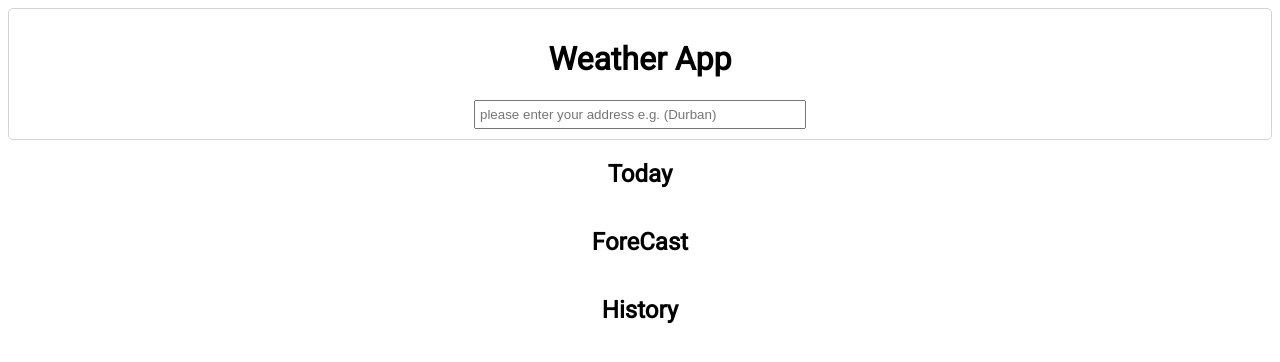
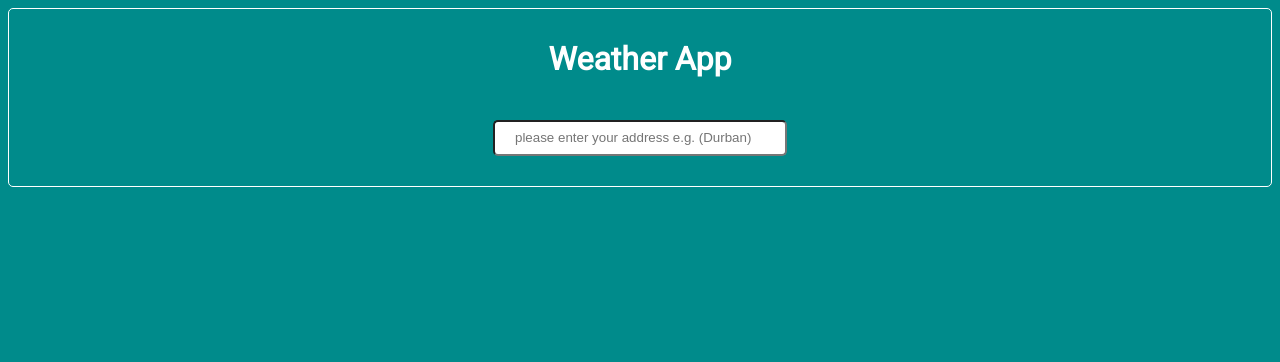
Before and after one commit to PigeonMayo/weatherapp, a React (Create React App) app: page / in a window 1280 px wide. Shown: the top 362 px of the page. Built offline with nearby package versions, Linux system fonts and the light colour scheme.

Commit message:
styling added on history cards

```diff
--- a/public/index.html
+++ b/public/index.html
@@ -26,9 +26,9 @@
     -->
     <title>React App</title>
   </head>
-  <body>
+  <body style="background-color: darkcyan; color: white;">
     <noscript>You need to enable JavaScript to run this app.</noscript>
-    <div id="root"></div>
+    <div  id="root"></div>
     <!--
       This HTML file is a template.
       If you open it directly in the browser, you will see an empty page.
--- a/src/App.css
+++ b/src/App.css
@@ -3,4 +3,5 @@
 
 .app-header{
     font-family: 'Roboto';
+
 }
--- a/src/components/SearchBar.css
+++ b/src/components/SearchBar.css
@@ -1,5 +1,5 @@
 .search-bar {
-    border: 1px solid lightgray;
+    border: 1px solid white;
     border-radius: 5px;
     padding: 10px;
 }
@@ -11,7 +11,12 @@
 }
 
 .search-bar input{
-  padding: .25rem;
-  height: 1.10rem;
-  width: 20rem;
+  -webkit-border-radius: 20px;
+    -moz-border-radius: 20px;
+     border-radius: 5px;
+     width: 250px;
+     height: 30px;
+     padding-left: 20px;
+     padding-right: 20px;
+     margin: 20px 0
 }
--- a/src/components/Today.css
+++ b/src/components/Today.css
@@ -1,5 +1,5 @@
 
-.weather-card-today  {
+.weather-card-today {
     /* Add shadows to create the "card" effect */
     border-radius:10px;
 	  -webkit-border-radius:10px;
@@ -14,6 +14,8 @@
     padding-top: .25rem;
 
   }
+
+
 
   .weather-card-today img{
     padding-bottom: .5rem;
--- a/src/components/WeatherList.css
+++ b/src/components/WeatherList.css
@@ -20,8 +20,8 @@
   .weather-history {
     margin-top: 20px ;
     display: grid;
-    grid-template-columns: 250px 250px 250px 250px 250px 250px;
-    grid-gap: 50px;
+    columns: 6 250px;
+    column-gap: 10px;
     justify-content: center;
     align-items: center;
 
--- a/src/components/WeatherList.js
+++ b/src/components/WeatherList.js
@@ -25,16 +25,29 @@ function WeatherList({weatherToday,weatherForecast,weatherHistory}){
 
 
 
-
-
     return <div>
 
+        { weatherToday.current &&
+        <div>
             <h2 style={{textAlign: 'center'}}>Today</h2>
             <div className='weather-today' >{weatherTodayList(weatherToday)}</div>
+        </div>
+
+        }
+
+        { weatherForecast.length >0  &&
+            <div>
             <h2 style={{textAlign: 'center'}}>ForeCast</h2>
             <div className='weather-forecast'>{weatherForecastList}</div>
+            </div>
+        }
+
+        { weatherHistory.length > 0 &&
+            <div>
                 <h2 style={{textAlign: 'center'}}>History</h2>
                 <div className='weather-history' >{weatherHistoryList}</div>
+            </div>
+        }
 
     </div>
 
```
Also changed, not shown: src/Images/Cloud.jpg (added). Lines whose indentation alone changed are shown as unchanged.
